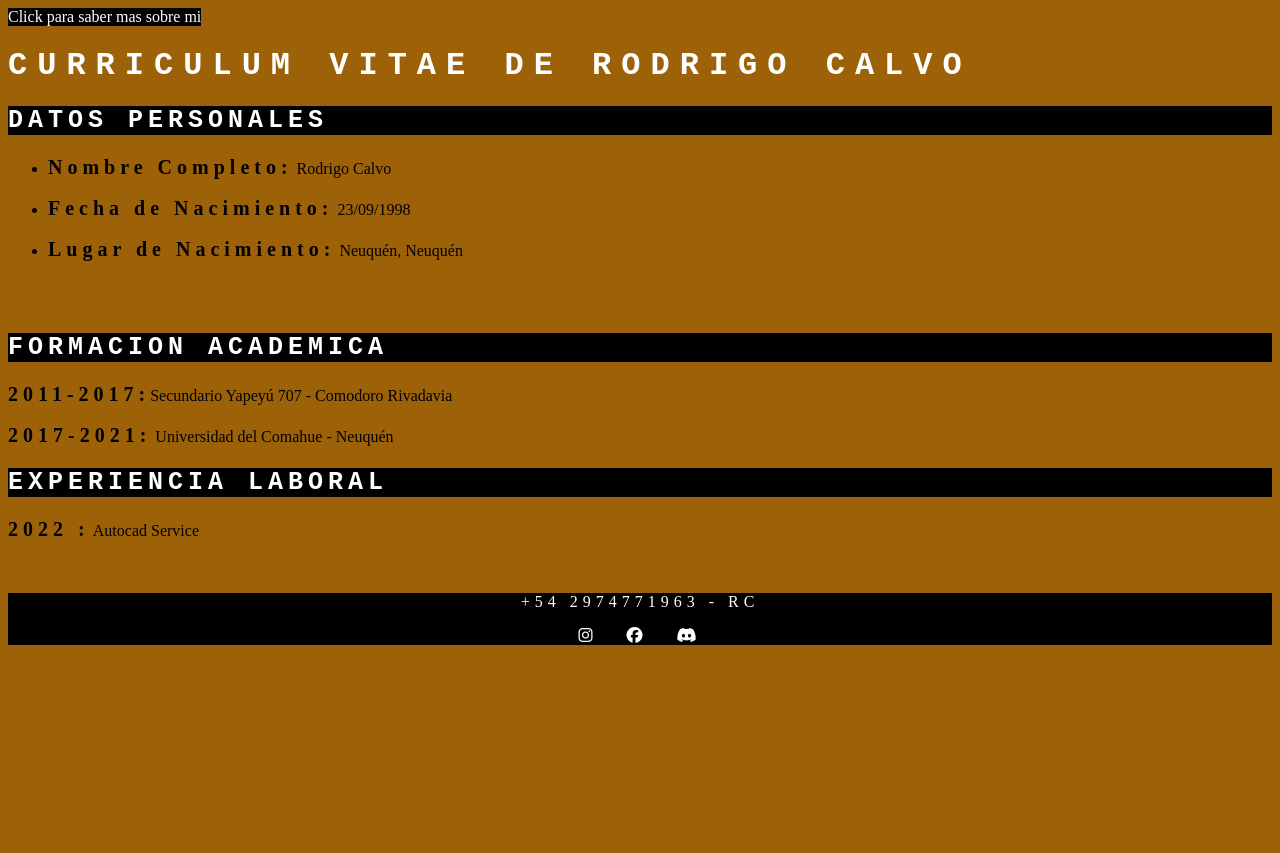
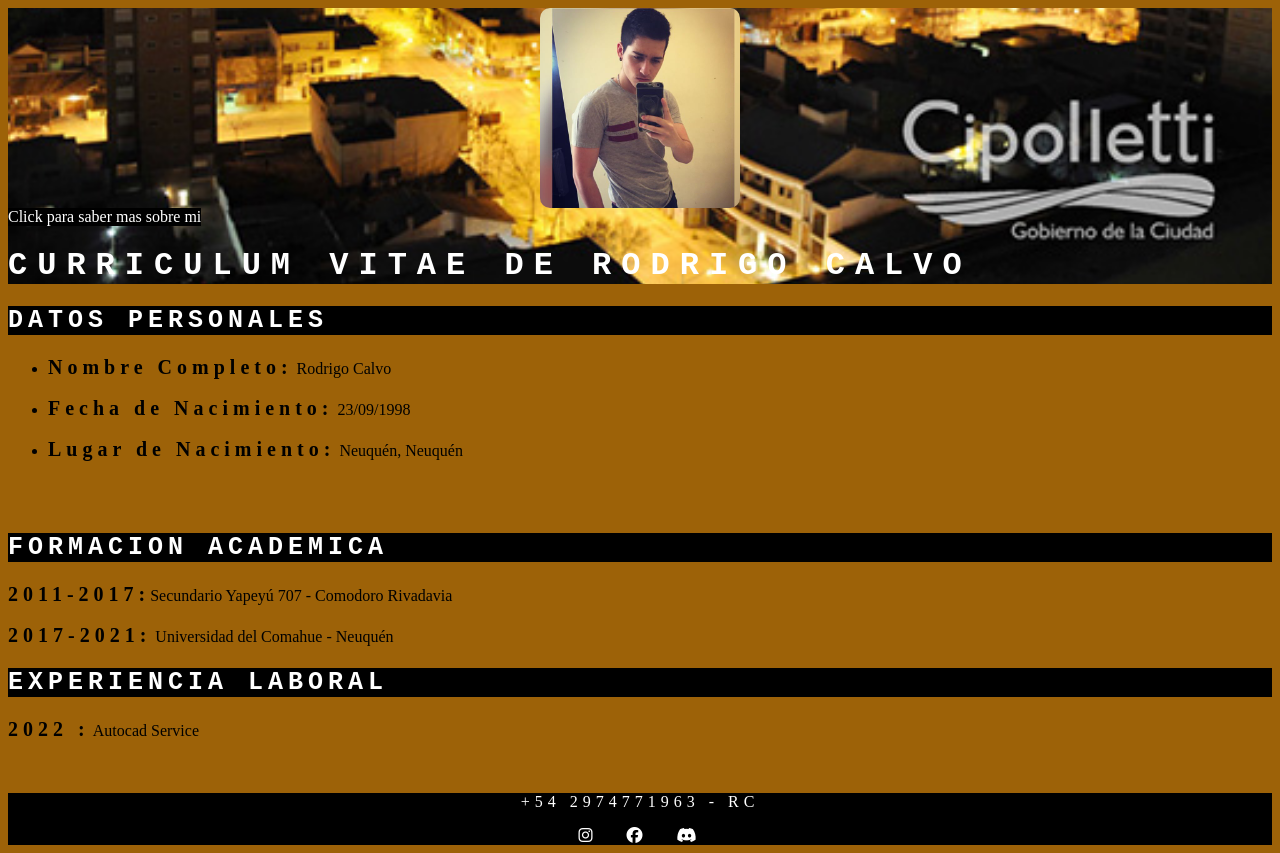
Before and after one commit to RodriCalvo/Front-End-I, a plain HTML site: page index.html in a window 1280 px wide. Before the commit the page ends 800 px from the top, so only its background shows below. Drawn offline with Linux system fonts and the light colour scheme.

Commit message:
Corrigiendo archivos

```diff
--- a/index.css
+++ b/index.css
@@ -29,7 +29,7 @@ footer{
 }
 
 header{
-    background-image: url(../Clase8-CV_personal/Imagenes/cipolletti.png);
+    background-image: url(https://github.com/RodriCalvo/Front-End-I/blob/main/Imagenes/cipolletti.png);
     background-repeat: no-repeat;
     background-size: cover;
     background-position: 0px -340px;
--- a/index.html
+++ b/index.html
@@ -12,7 +12,7 @@
     <header>
 
         <div class="img">
-            <img src="../Clase8-CV_personal/Imagenes/pic_personal.jpg" alt="">
+            <img src="https://rodricalvo.github.io/Front-End-I/Imagenes/pic_personal.jpg" alt="#">
         </div>
 
         <div class="menu">
--- a/sobremi.css
+++ b/sobremi.css
@@ -19,7 +19,7 @@ p{
 
 
 header{
-    background-image: url(../Clase8-CV_personal/Imagenes/cipolletti.png);
+    background-image: url(https://github.com/RodriCalvo/Front-End-I/blob/main/Imagenes/cipolletti.png);
     background-repeat: no-repeat;
     background-size: cover;
     background-position: 0px -300px;
```
